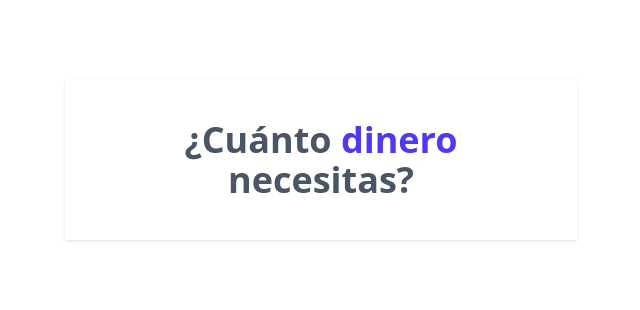
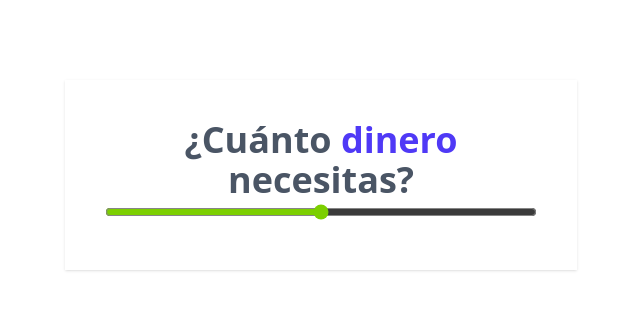
Before and after one commit to cgamcs/cotizador-prestamos, a React (Vite) app: page / in a window 1280 px wide. Shown: the top 310 px of the page, without its empty margins (319-959 px from the left). Built offline with nearby package versions, Linux system fonts and the light colour scheme.

Commit message:
agegando useState

```diff
--- a/src/App.jsx
+++ b/src/App.jsx
@@ -1,11 +1,25 @@
+import { useState } from "react"
 import Header from "./components/Header"
 
 function App() {
+  const [cantidad, setCantidad] = useState()
+
+  function handleChange(e) {
+    console.log(+e.target.value)
+  }
 
   return (
     <>
       <div className="my-20 max-w-lg mx-auto bg-white shadow p-10">
         <Header />
+
+        <input
+          type="range"
+          name=""
+          id=""
+          className="w-full h-6 bg-gray-200 accent-lime-500 hover:accent-lime-600"
+          onChange={handleChange}
+        />
       </div>
     </>
   )
```
